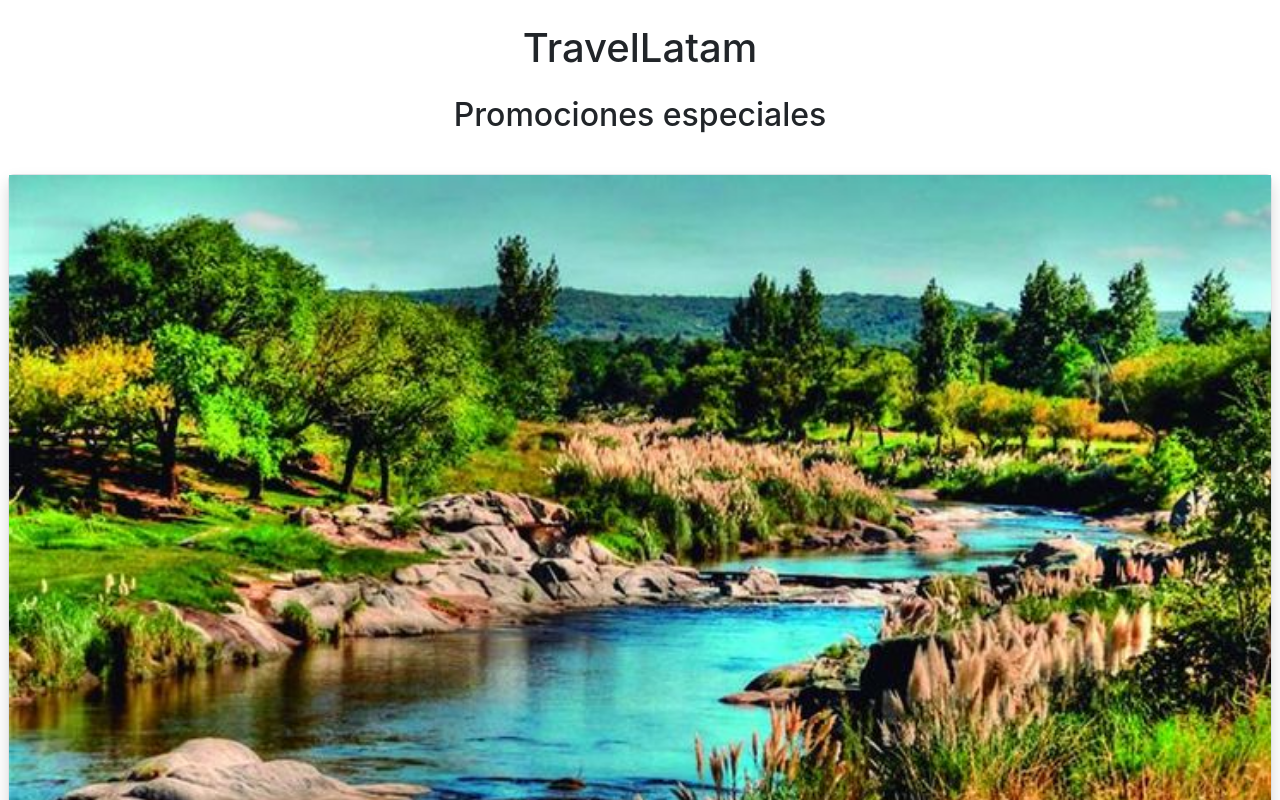
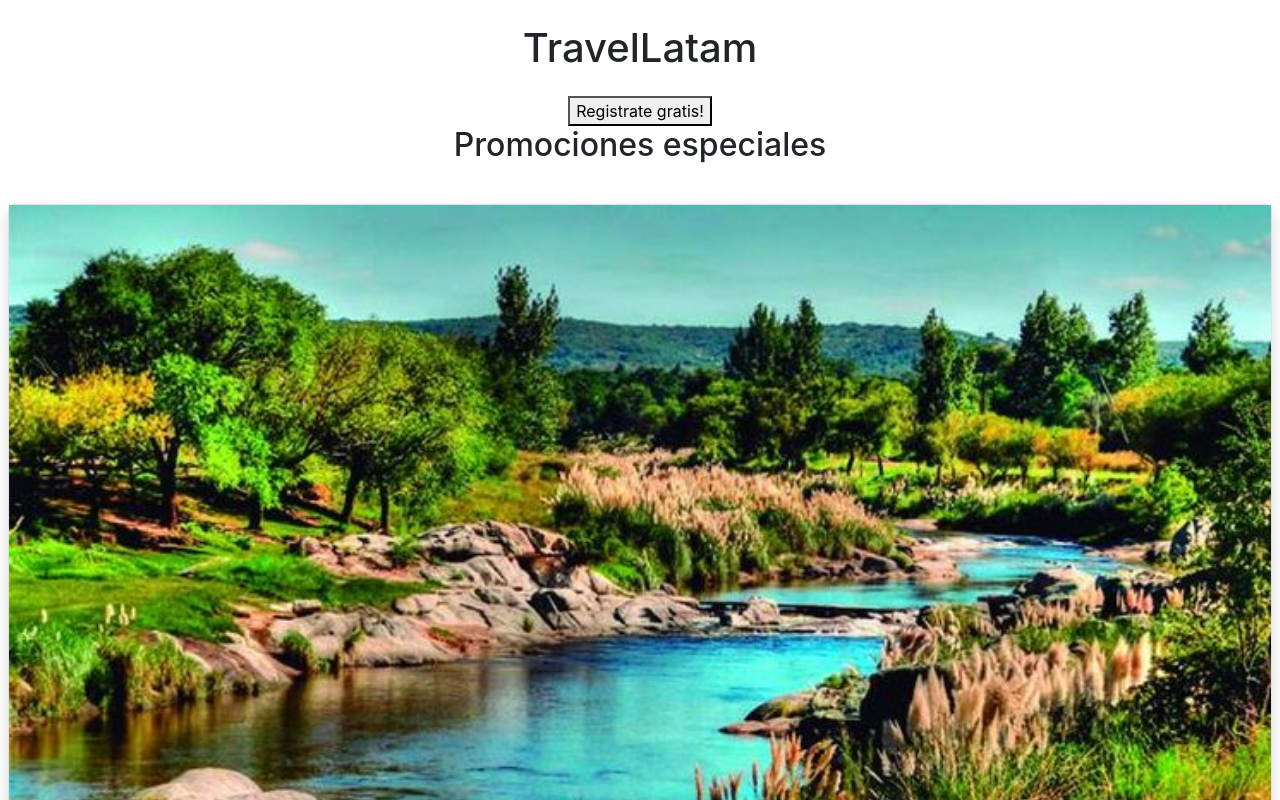
Before and after one commit to tanonileandro/travel_latam, a React (Create React App) app: page / in a window 1280 px wide. Shown: the top 800 px of the page. Built offline with nearby package versions, Linux system fonts and the light colour scheme.

Commit message:
Botón de registrarse

```diff
--- a/src/components/home/Home.js
+++ b/src/components/home/Home.js
@@ -1,6 +1,7 @@
 import React from 'react';
 import constantsImages from "../../constants/images";
 import Footer from '../footer/Footer';
+import { useNavigate } from 'react-router';
 
 const PromotionCard = ({ image, title, description }) => (
   <div className="m-2 border rounded shadow">
@@ -17,6 +18,8 @@ const PromotionCard = ({ image, title, description }) => (
 );
 
 const Home = () => {
+  // Obtén la función de navegación usando useNavigate
+  const navigate = useNavigate();
   const promotions = [
     {
       image: constantsImages.cor2,
@@ -50,9 +53,15 @@ const Home = () => {
     },
   ];
 
+  const redirectToSinginPage = () => {
+    // Navega a la ruta "/about" cuando se llama a esta función
+    navigate('/singin');
+  };
+
   return (
     <div className="text-center">
       <h1 className="text-3xl font-weight-bold my-4">TravelLatam</h1>
+      <button onClick={redirectToSinginPage}>Registrate gratis!</button>
       <h2 className="text-xl font-weight-bold mb-8">Promociones especiales</h2>
       <div className="d-flex justify-content-center flex-wrap">
         {promotions.map((promo, index) => (
```
